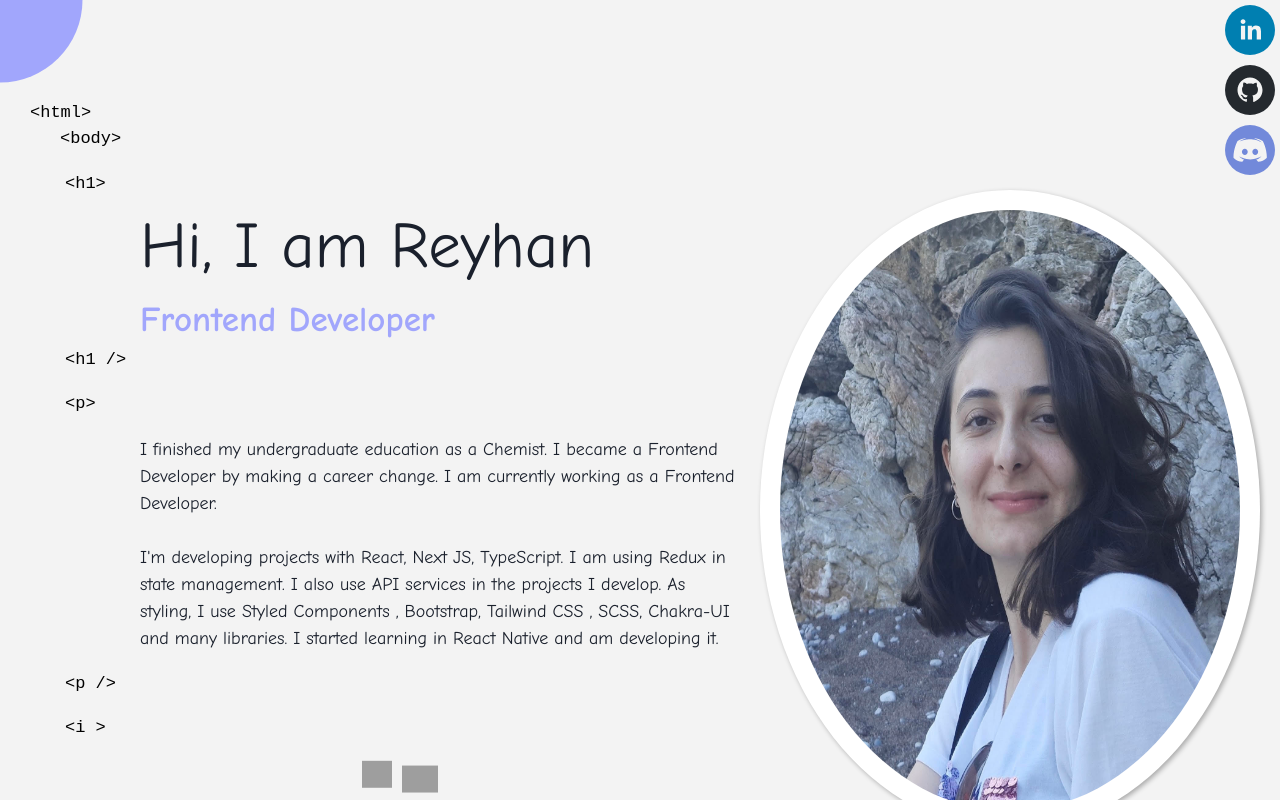
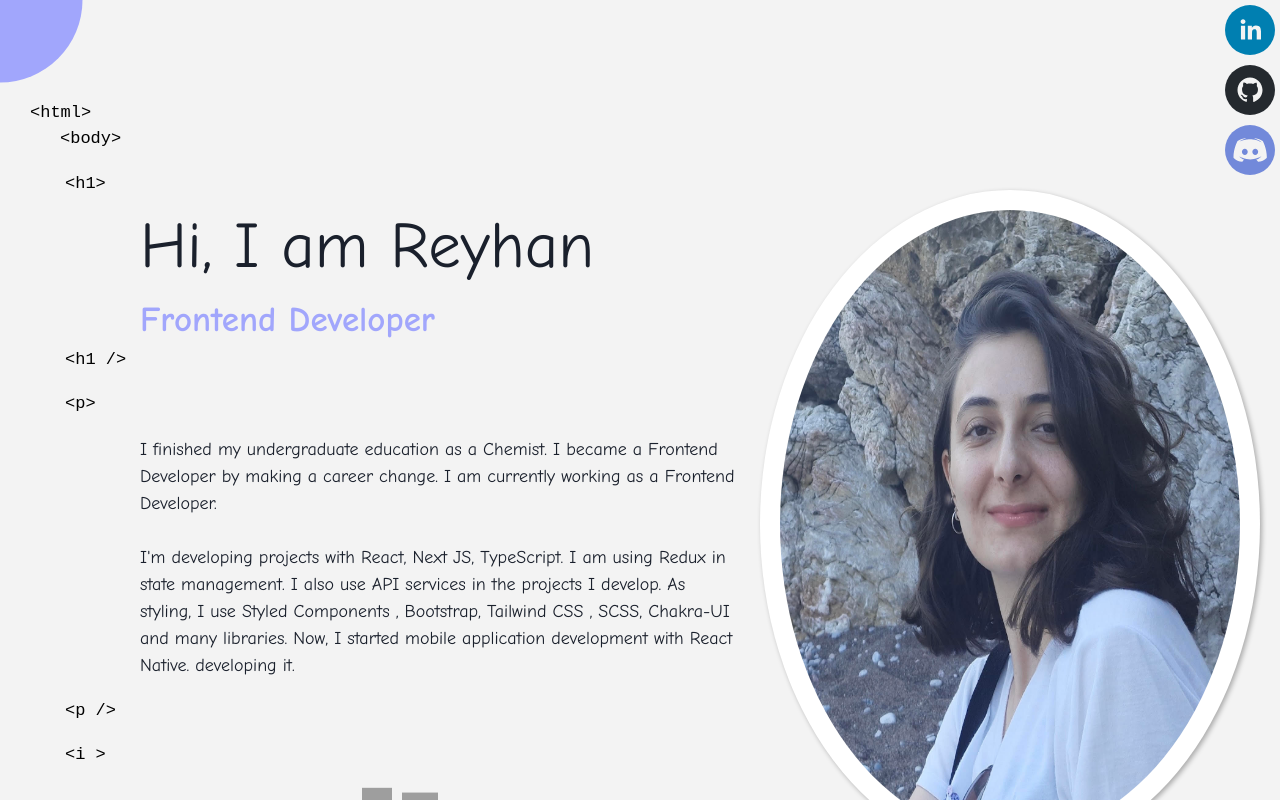
Before and after one commit to reeyhanyilmaz/NextJS-Portfolio, a Next.js app: page / in a window 1280 px wide. Shown: the top 800 px of the page. Built offline with nearby package versions, Linux system fonts and the light colour scheme; grey boxes are pictures that could not be loaded; some icons are missing.

Commit message:
a few changes

```diff
--- a/pages/blog.js
+++ b/pages/blog.js
@@ -77,7 +77,7 @@ function Blog() {
             </div>
           </div>
         </div>
-        <p className="sectionn">&lt;section/&gt;</p>
+        <p className="sectionn">&lt;section /&gt;</p>
         <p className="body">&lt;body /&gt;</p>
         <p className="html">&lt;html /&gt;</p>
       </div>
--- a/pages/index.js
+++ b/pages/index.js
@@ -65,8 +65,9 @@ export default function Home({ isMobile }) {
                 I&#39;m developing projects with React, Next JS, TypeScript. I
                 am using Redux in state management. I also use API services in
                 the projects I develop. As styling, I use Styled Components ,
-                Bootstrap, Tailwind CSS , SCSS, Chakra-UI and many libraries. I
-                started learning in React Native and am developing it.
+                Bootstrap, Tailwind CSS , SCSS, Chakra-UI and many libraries.
+                Now, I started mobile application development with React Native.
+                developing it.
               </p>
             </div>
             <p className="p mt-5">&lt;p /&gt;</p>
```
